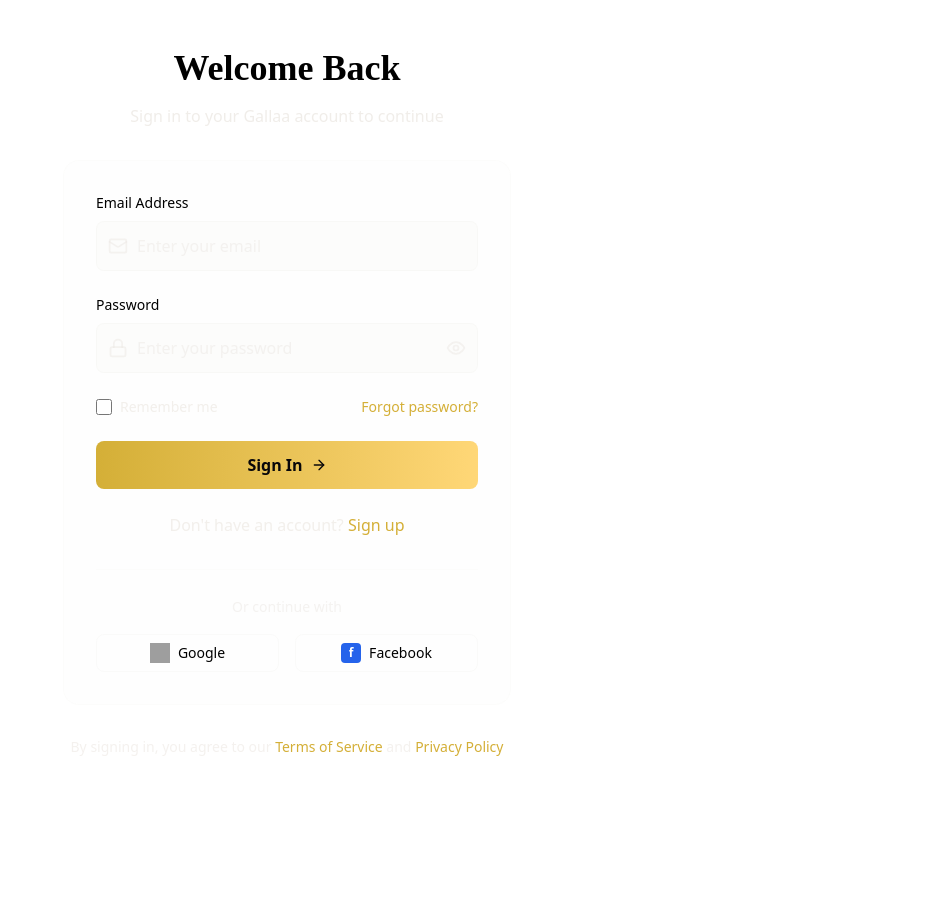
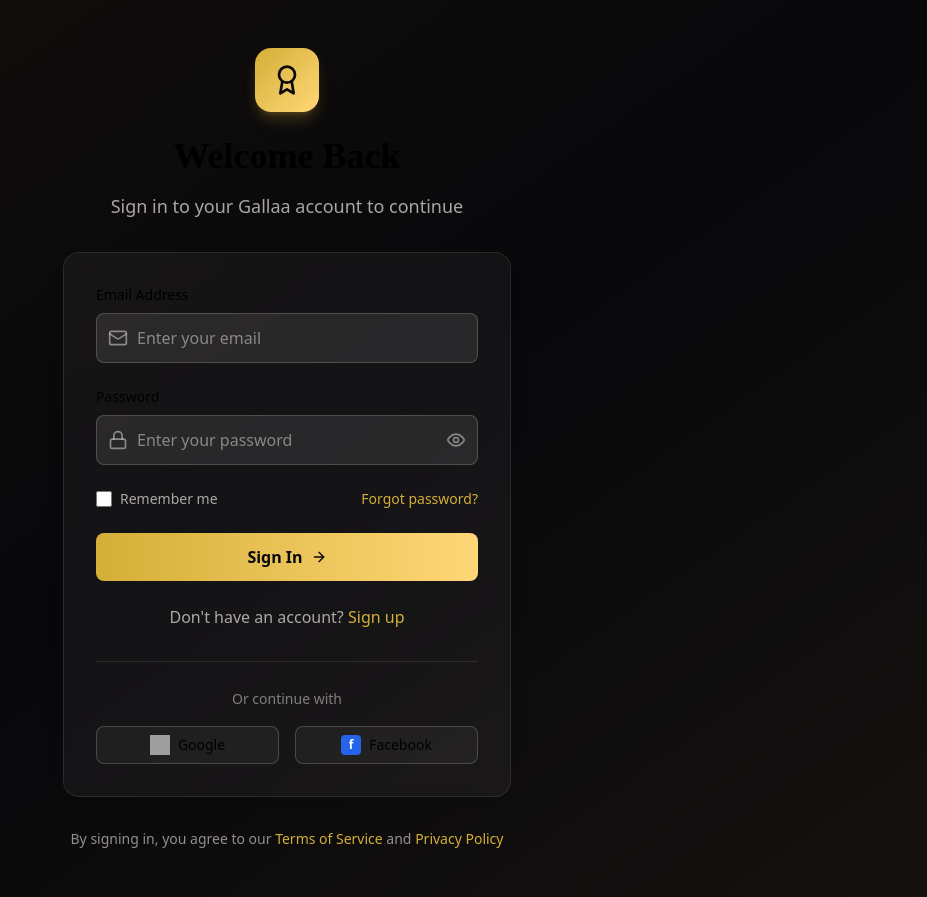
Before and after one commit to ocagency2/ocmbk, a React (Vite) app: page /login in a window 1280 px wide. Shown: the whole page, without its empty margins (353-1280 px from the left). Before the commit the page ends 805 px from the top, so only its background shows below. Built offline with nearby package versions, Linux system fonts and the light colour scheme; grey boxes are pictures that could not be loaded.

Commit message:
Fix UI bugs, dropdown styling, and improve animations

```diff
--- a/src/pages/Login.tsx
+++ b/src/pages/Login.tsx
@@ -1,6 +1,6 @@
 import React, { useState } from 'react';
 import { Link } from 'react-router-dom';
-import { Eye, EyeOff, Mail, Lock, ArrowRight } from 'lucide-react';
+import { Eye, EyeOff, Mail, Lock, ArrowRight, Award } from 'lucide-react';
 import FadeInUp from '../components/FadeInUp';
 
 const Login: React.FC = () => {
@@ -26,21 +26,29 @@ const Login: React.FC = () => {
   };
 
   return (
-    <div className="min-h-screen flex items-center justify-center px-6 py-12">
+    <div className="min-h-screen flex items-center justify-center px-6 py-12 bg-[#08070A] relative overflow-hidden">
+      {/* Background gradient */}
+      <div className="absolute inset-0 bg-gradient-to-br from-[#D4AF37]/5 via-transparent to-[#FFD777]/5 pointer-events-none"></div>
+
       <div className="max-w-md w-full">
         <FadeInUp>
-          <div className="text-center mb-8">
+          <div className="text-center mb-8 relative">
+            <div className="flex justify-center mb-6">
+              <div className="w-16 h-16 bg-gradient-to-br from-[#D4AF37] to-[#FFD777] rounded-2xl flex items-center justify-center shadow-lg shadow-[#D4AF37]/25">
+                <Award className="w-8 h-8 text-[#08070A]" />
+              </div>
+            </div>
             <h1 className="text-3xl md:text-4xl font-['Playfair_Display'] font-bold mb-4">
               Welcome Back
             </h1>
-            <p className="text-[#ECE8E3]/80">
+            <p className="text-[#ECE8E3]/70 text-lg">
               Sign in to your Gallaa account to continue
             </p>
           </div>
         </FadeInUp>
 
         <FadeInUp delay={100}>
-          <div className="bg-[#ECE8E3]/5 border border-[#ECE8E3]/10 rounded-2xl p-8">
+          <div className="bg-[#ECE8E3]/5 border border-[#ECE8E3]/10 rounded-2xl p-8 backdrop-blur-sm shadow-xl shadow-black/10">
             <form onSubmit={handleSubmit} className="space-y-6">
               <div>
                 <label htmlFor="email" className="block text-sm font-medium mb-2">
@@ -55,7 +63,7 @@ const Login: React.FC = () => {
                     value={formData.email}
                     onChange={handleChange}
                     required
-                    className="w-full pl-10 pr-4 py-3 bg-[#ECE8E3]/10 border border-[#ECE8E3]/20 rounded-lg focus:border-[#D4AF37] focus:outline-none text-[#ECE8E3] placeholder-[#ECE8E3]/50"
+                    className="w-full pl-10 pr-4 py-3 bg-[#ECE8E3]/10 border border-[#ECE8E3]/20 rounded-lg focus:border-[#D4AF37] focus:outline-none focus:ring-2 focus:ring-[#D4AF37]/20 text-[#ECE8E3] placeholder-[#ECE8E3]/50 transition-all duration-200"
                     placeholder="Enter your email"
                   />
                 </div>
@@ -74,7 +82,7 @@ const Login: React.FC = () => {
                     value={formData.password}
                     onChange={handleChange}
                     required
-                    className="w-full pl-10 pr-12 py-3 bg-[#ECE8E3]/10 border border-[#ECE8E3]/20 rounded-lg focus:border-[#D4AF37] focus:outline-none text-[#ECE8E3] placeholder-[#ECE8E3]/50"
+                    className="w-full pl-10 pr-12 py-3 bg-[#ECE8E3]/10 border border-[#ECE8E3]/20 rounded-lg focus:border-[#D4AF37] focus:outline-none focus:ring-2 focus:ring-[#D4AF37]/20 text-[#ECE8E3] placeholder-[#ECE8E3]/50 transition-all duration-200"
                     placeholder="Enter your password"
                   />
                   <button
@@ -105,7 +113,7 @@ const Login: React.FC = () => {
 
               <button
                 type="submit"
-                className="w-full px-6 py-3 bg-gradient-to-r from-[#D4AF37] to-[#FFD777] text-[#08070A] font-semibold rounded-lg hover:shadow-lg hover:shadow-[#D4AF37]/25 transition-all duration-300 flex items-center justify-center"
+                className="w-full px-6 py-3 bg-gradient-to-r from-[#D4AF37] to-[#FFD777] text-[#08070A] font-semibold rounded-lg hover:shadow-lg hover:shadow-[#D4AF37]/25 hover:-translate-y-0.5 transition-all duration-200 flex items-center justify-center transform"
               >
                 Sign In
                 <ArrowRight className="w-4 h-4 ml-2" />
@@ -127,11 +135,11 @@ const Login: React.FC = () => {
               </div>
 
               <div className="grid grid-cols-2 gap-4">
-                <button className="flex items-center justify-center px-4 py-2 border border-[#ECE8E3]/20 rounded-lg hover:border-[#D4AF37]/50 transition-colors">
+                <button className="flex items-center justify-center px-4 py-2 bg-[#ECE8E3]/5 border border-[#ECE8E3]/20 rounded-lg hover:border-[#D4AF37]/50 hover:bg-[#ECE8E3]/10 transition-all duration-200">
                   <img src="https://developers.google.com/identity/images/g-logo.png" alt="Google" className="w-5 h-5 mr-2" />
                   <span className="text-sm">Google</span>
                 </button>
-                <button className="flex items-center justify-center px-4 py-2 border border-[#ECE8E3]/20 rounded-lg hover:border-[#D4AF37]/50 transition-colors">
+                <button className="flex items-center justify-center px-4 py-2 bg-[#ECE8E3]/5 border border-[#ECE8E3]/20 rounded-lg hover:border-[#D4AF37]/50 hover:bg-[#ECE8E3]/10 transition-all duration-200">
                   <div className="w-5 h-5 bg-blue-600 rounded mr-2 flex items-center justify-center">
                     <span className="text-white text-xs font-bold">f</span>
                   </div>
```
